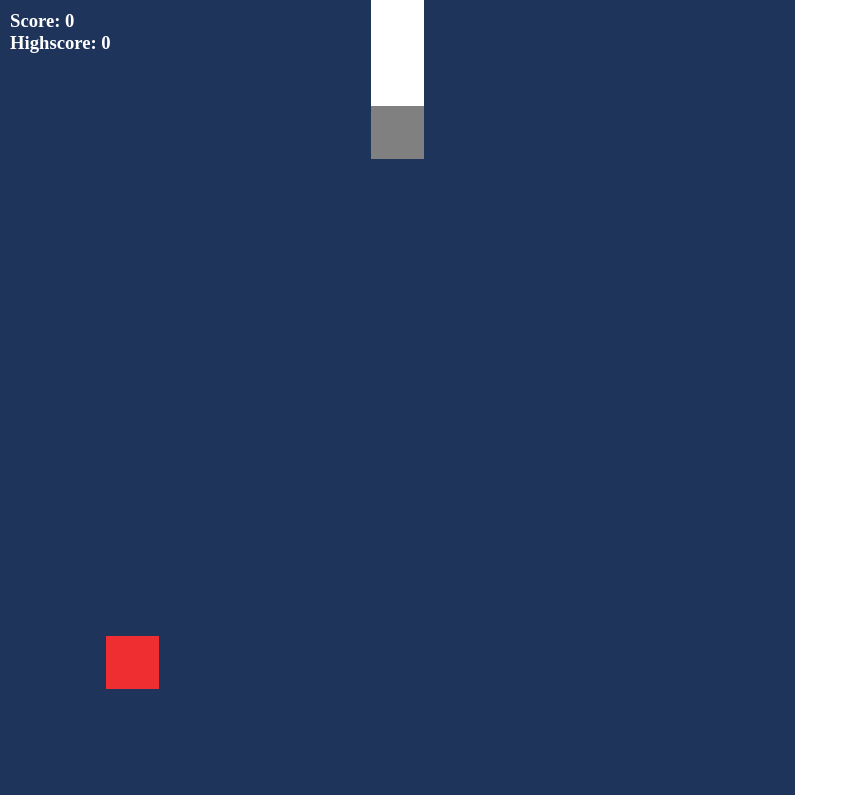
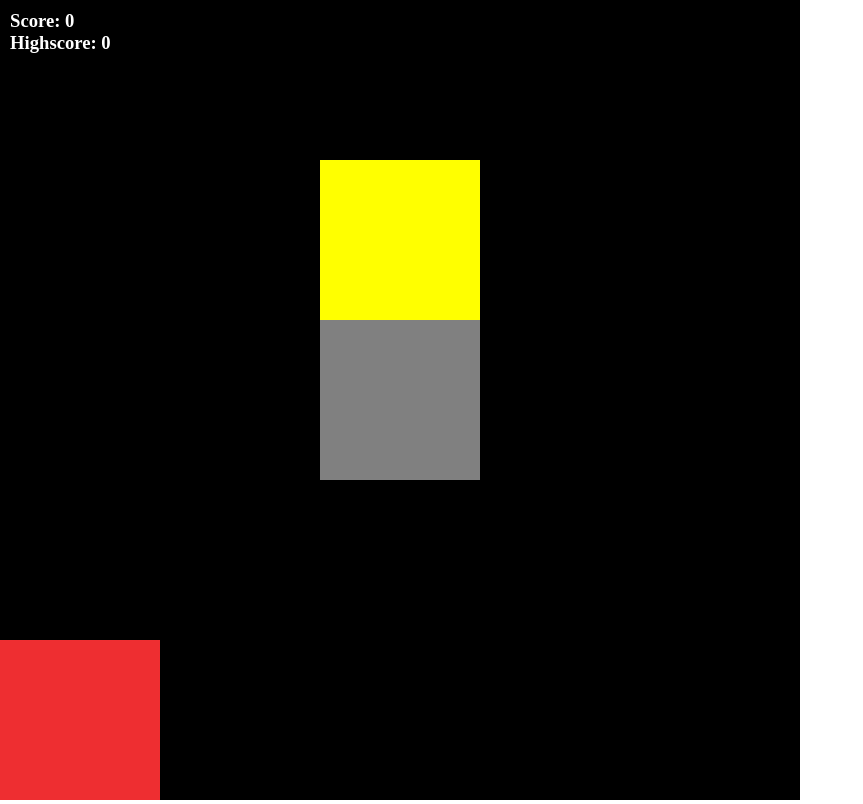
Before and after one commit to holzmare/DBIsnake, a website: page index.html in a window 1280 px wide. Shown: the whole page, without its empty margins (0-863 px from the left). Drawn offline with Linux system fonts and the light colour scheme.

Commit message:
added support for config object

```diff
--- a/index.html
+++ b/index.html
@@ -4,10 +4,19 @@
 <title>DBIsnake</title>
 
 <script type="module">
-    import SnakeGame from './src/SnakeGame.js'
-
+    import SnakeGame from './src/SnakeGame.js';
+    let config = {
+        "initLength": 2,
+        "gridSize": 5,
+        "initSpeed": 500,
+        "speedUp": 1.2,
+        "speedLimit": 50,
+        "bgColor": "black",
+        "bodyColor": "blue",
+        "headColor": "yellow"
+    };
     async function main() {
-        let game = new SnakeGame(document.body, 3);
+        let game = new SnakeGame(document.body, config);
         await game.start();
         //game.destroy();
     };
--- a/src/SnakeGame.js
+++ b/src/SnakeGame.js
@@ -6,23 +6,29 @@ import Snake from "./Snake.js";
  * implements the game snake
  */
 export default class SnakeGame {
-    // Config--------------------------------------------------------------
-    DBIRED = "#EE2E31";
-    DBIBLUE = "#1E345A";
-    DBIWHITE = "#FFFFFF"; //TODO checken ob es wirklich FFFFFF ist
-    GRIDSIZE = 15;
-    BGCOLOR = this.DBIBLUE;
-    INITSPEED = 500;
-    SPEEDUP = 1.05;
-    SPEEDLIMIT = 50;
-    //---------------------------------------------------------------------
     snake;
     food;
     key = [];
-    tickrate = this.INITSPEED;
-    constructor(parent, length = 3) {
+    /**
+     *
+     * @param {HTMLElement} parent Game will be initialized as first child of this element
+     * @param {Object} config possible Values: int initLength, int gridSize, int initSpeed, float speedUp,
+     *      int speedLimit, Object color {String bgColor, String bodyColor, String headColor}
+     */
+    constructor(parent, config) {Coord.collides
+        this.DBIRED = "#EE2E31";
+        this.DBIBLUE = "#1E345A";
+        this.DBIWHITE = "#FFFFFF"; //TODO checken ob es wirklich FFFFFF ist
+        this.GRIDSIZE = config.gridSize ?? 15;
+        this.BGCOLOR = config.bgColor ?? this.DBIBLUE;
+        this.INITSPEED = config.initSpeed ?? 500;
+        this.tickrate = this.INITSPEED;
+        this.SPEEDUP = config.speedUp ?? 1.05;
+        this.SPEEDLIMIT = config.speedLimit ?? 50;
+
         this.field = new Field(parent, this.GRIDSIZE, this.BGCOLOR);
-        this.snake = new Snake(length, this.GRIDSIZE, this.DBIWHITE, "grey");
+        this.snake = new Snake(config.initLength ?? 3, this.GRIDSIZE, config.headColor ?? this.DBIWHITE, config.headcolor ?? "grey");
+
         this.renderBody();
         this.placeFood();
 
```
